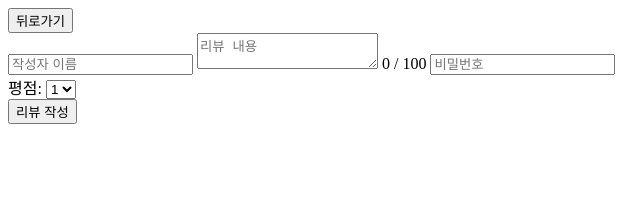
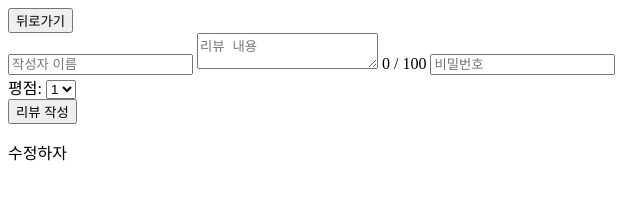
Before and after one commit to helliamnoob/team_movieweb, a plain HTML site: page src/pages/detail.html in a window 1280 px wide. Shown: the full height of the page, 0-640 px from the left. Drawn offline with Linux system fonts and the light colour scheme; no server answers.

Commit message:
충돌테스트 2
충돌테스트 2

```diff
--- a/src/pages/detail.html
+++ b/src/pages/detail.html
@@ -32,9 +32,10 @@
       </div>
       <button type="submit">리뷰 작성</button>
     </form>
-
+    <p>수정하자</p>
     <div id="reviewList"></div>
 
     <script src="../js/detail.js"></script>
+
 </body>
 </html>
```
